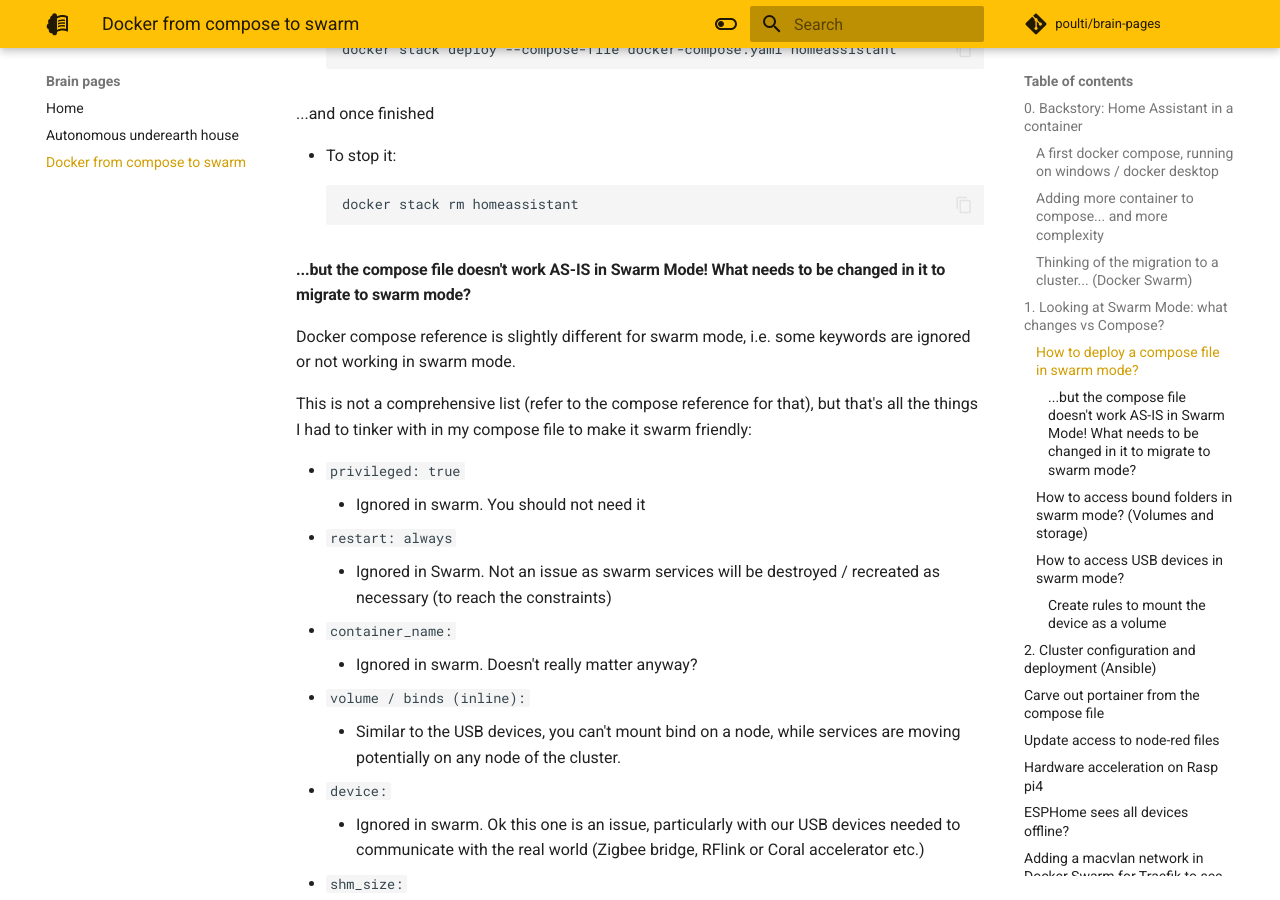
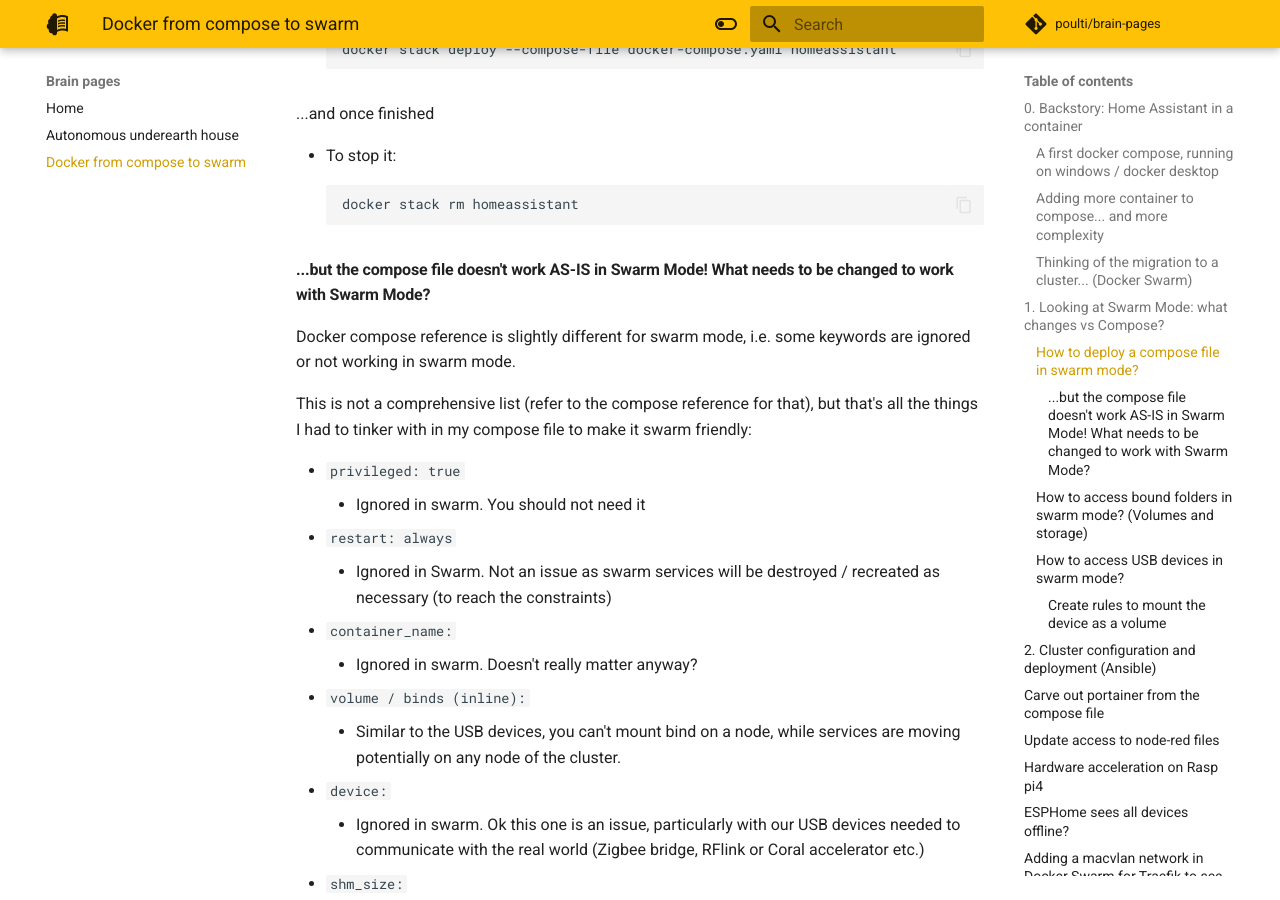
Before and after one commit to poulti/brain-pages, an MkDocs documentation site: the page built from docs/docker-from-compose-to-swarm.md, in a window 1280 px wide and 900 px high, scrolled down 5911 px. Built offline with MkDocs 1.6.1 and Material for MkDocs 9.7.7, drawn with Linux system fonts in a browser that asks for light colours; comment, search, counter and statistics services are not loaded.

Commit message:
Fix typo

````diff
--- a/docs/docker-from-compose-to-swarm.md
+++ b/docs/docker-from-compose-to-swarm.md
@@ -236,7 +236,7 @@
   docker stack rm homeassistant
   ```
 
-#### ...but the compose file doesn't work AS-IS in Swarm Mode! What needs to be changed in it to migrate to swarm mode?
+#### ...but the compose file doesn't work AS-IS in Swarm Mode! What needs to be changed to work with Swarm Mode?
 
 Docker compose reference is slightly different for swarm mode, i.e. some keywords are ignored or not working in swarm mode.
 
````
